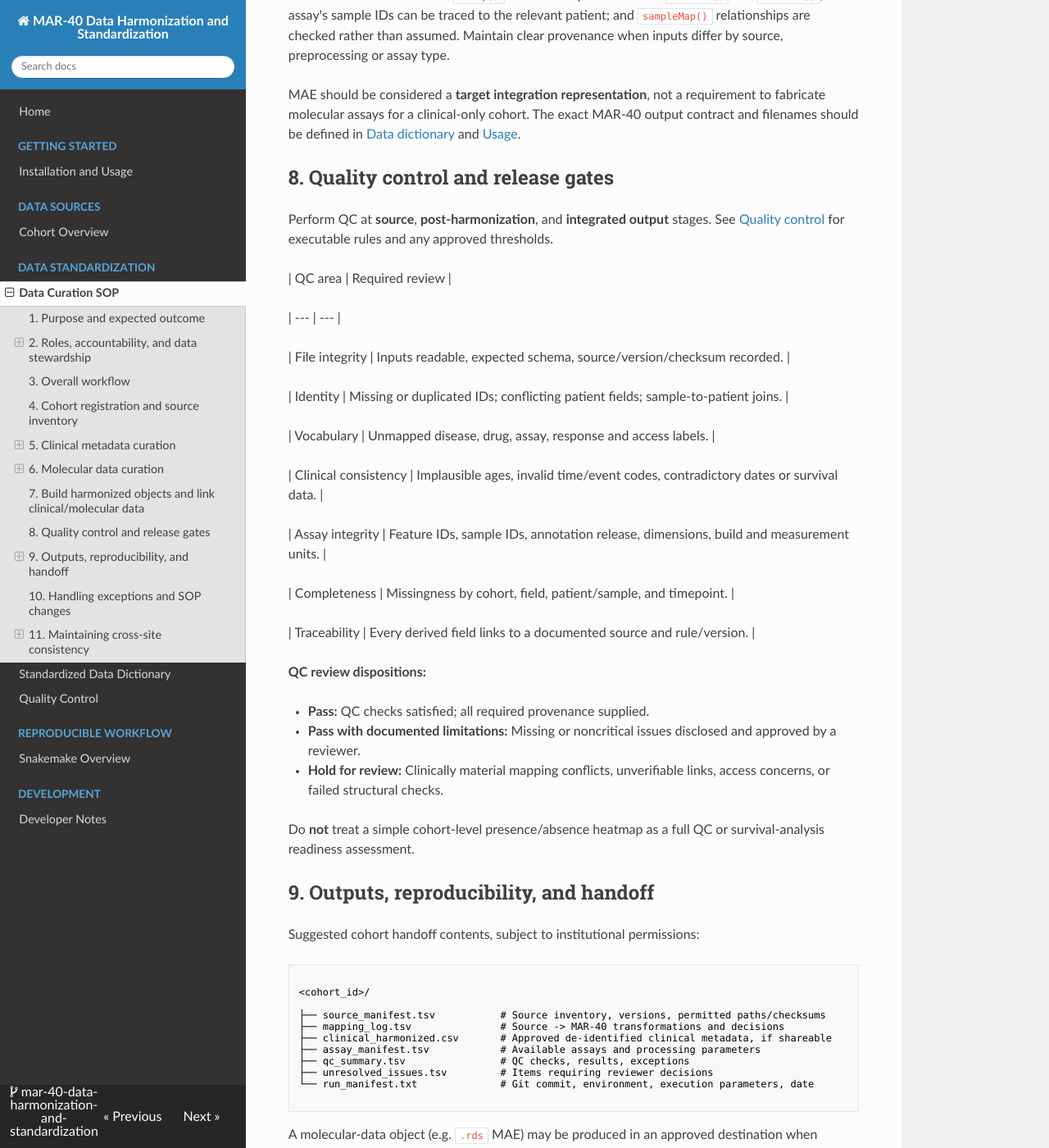
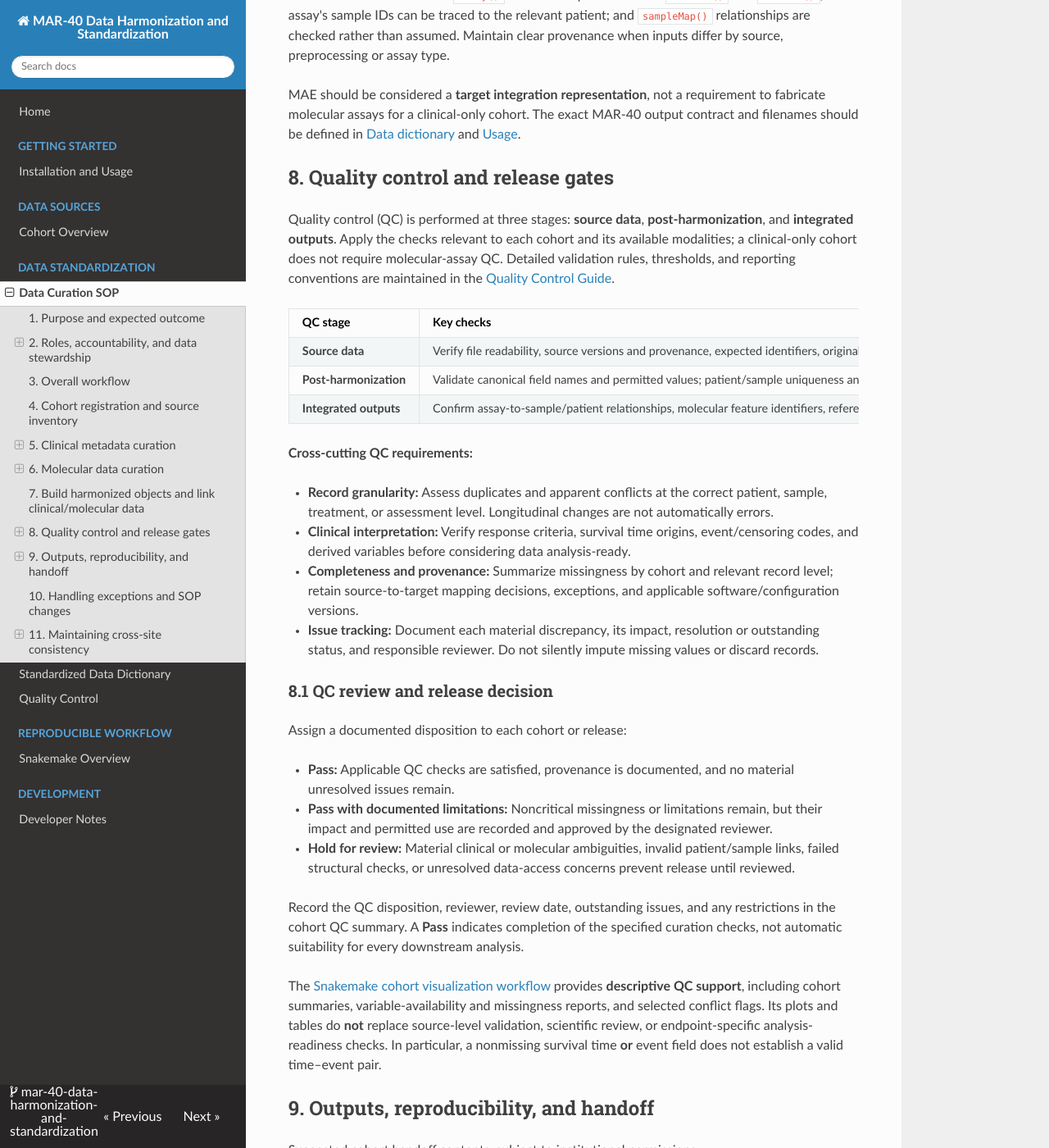
Before and after one commit to bhklab/mar40-data-harmonization, an MkDocs documentation site: the page built from docs/data_curation_SOP.md, in a window 1280 px wide and 1400 px high, scrolled down 7071 px. Shown: the whole window at 82% size. Built offline with MkDocs 1.6.1, drawn with Linux system fonts in a browser that asks for light colours; nearby versions of some CDN libraries.

Commit message:
add curation step

````diff
--- a/docs/data_curation_SOP.md
+++ b/docs/data_curation_SOP.md
@@ -220,35 +220,33 @@ For R/Bioconductor workflows, supported integration objects include:
 MAE should be considered a **target integration representation**, not a requirement to fabricate molecular assays for a clinical-only cohort. The exact MAR-40 output contract and filenames should be defined in [Data dictionary](data_dictionary.md) and [Usage](usage.md).
 
 ## 8. Quality control and release gates
-Perform QC at **source**, **post-harmonization**, and **integrated output** stages. See [Quality control](quality_control.md) for executable rules and any approved thresholds.
 
-| QC area | Required review |
+Quality control (QC) is performed at three stages: **source data**, **post-harmonization**, and **integrated outputs**. Apply the checks relevant to each cohort and its available modalities; a clinical-only cohort does not require molecular-assay QC. Detailed validation rules, thresholds, and reporting conventions are maintained in the [Quality Control Guide](quality_control.md).
 
+| QC stage | Key checks |
 | --- | --- |
+| **Source data** | Verify file readability, source versions and provenance, expected identifiers, original coding, and permitted data access. |
+| **Post-harmonization** | Validate canonical field names and permitted values; patient/sample uniqueness and linkage; supported disease, treatment, response, and survival mappings; missingness and unresolved decisions. |
+| **Integrated outputs** | Confirm assay-to-sample/patient relationships, molecular feature identifiers, reference genome and annotation compatibility, assay dimensions and units, where applicable. Check generated outputs against input counts and documented transformations. |
 
-| File integrity | Inputs readable, expected schema, source/version/checksum recorded. |
+**Cross-cutting QC requirements:**
 
-| Identity | Missing or duplicated IDs; conflicting patient fields; sample-to-patient joins. |
+- **Record granularity:** Assess duplicates and apparent conflicts at the correct patient, sample, treatment, or assessment level. Longitudinal changes are not automatically errors.
+- **Clinical interpretation:** Verify response criteria, survival time origins, event/censoring codes, and derived variables before considering data analysis-ready.
+- **Completeness and provenance:** Summarize missingness by cohort and relevant record level; retain source-to-target mapping decisions, exceptions, and applicable software/configuration versions.
+- **Issue tracking:** Document each material discrepancy, its impact, resolution or outstanding status, and responsible reviewer. Do not silently impute missing values or discard records.
 
-| Vocabulary | Unmapped disease, drug, assay, response and access labels. |
+### 8.1 QC review and release decision
 
-| Clinical consistency | Implausible ages, invalid time/event codes, contradictory dates or survival data. |
+Assign a documented disposition to each cohort or release:
 
-| Assay integrity | Feature IDs, sample IDs, annotation release, dimensions, build and measurement units. |
+- **Pass:** Applicable QC checks are satisfied, provenance is documented, and no material unresolved issues remain.
+- **Pass with documented limitations:** Noncritical missingness or limitations remain, but their impact and permitted use are recorded and approved by the designated reviewer.
+- **Hold for review:** Material clinical or molecular ambiguities, invalid patient/sample links, failed structural checks, or unresolved data-access concerns prevent release until reviewed.
 
-| Completeness | Missingness by cohort, field, patient/sample, and timepoint. |
+Record the QC disposition, reviewer, review date, outstanding issues, and any restrictions in the cohort QC summary. A **Pass** indicates completion of the specified curation checks, not automatic suitability for every downstream analysis.
 
-| Traceability | Every derived field links to a documented source and rule/version. |
-
-**QC review dispositions:**
-
-- **Pass:** QC checks satisfied; all required provenance supplied.
-
-- **Pass with documented limitations:** Missing or noncritical issues disclosed and approved by a reviewer.
-
-- **Hold for review:** Clinically material mapping conflicts, unverifiable links, access concerns, or failed structural checks.
-
-Do **not** treat a simple cohort-level presence/absence heatmap as a full QC or survival-analysis readiness assessment.
+The [Snakemake cohort visualization workflow](visualization_workflow.md) provides **descriptive QC support**, including cohort summaries, variable-availability and missingness reports, and selected conflict flags. Its plots and tables do **not** replace source-level validation, scientific review, or endpoint-specific analysis-readiness checks. In particular, a nonmissing survival time **or** event field does not establish a valid time–event pair.
 
 ## 9. Outputs, reproducibility, and handoff
 Suggested cohort handoff contents, subject to institutional permissions:
@@ -258,11 +256,17 @@ Suggested cohort handoff contents, subject to institutional permissions:
 <cohort_id>/
 
 ├── source_manifest.tsv           # Source inventory, versions, permitted paths/checksums
+
 ├── mapping_log.tsv               # Source -> MAR-40 transformations and decisions
+
 ├── clinical_harmonized.csv       # Approved de-identified clinical metadata, if shareable
+
 ├── assay_manifest.tsv            # Available assays and processing parameters
+
 ├── qc_summary.tsv                # QC checks, results, exceptions
+
 ├── unresolved_issues.tsv         # Items requiring reviewer decisions
+
 └── run_manifest.txt              # Git commit, environment, execution parameters, date
 
 ```
````
